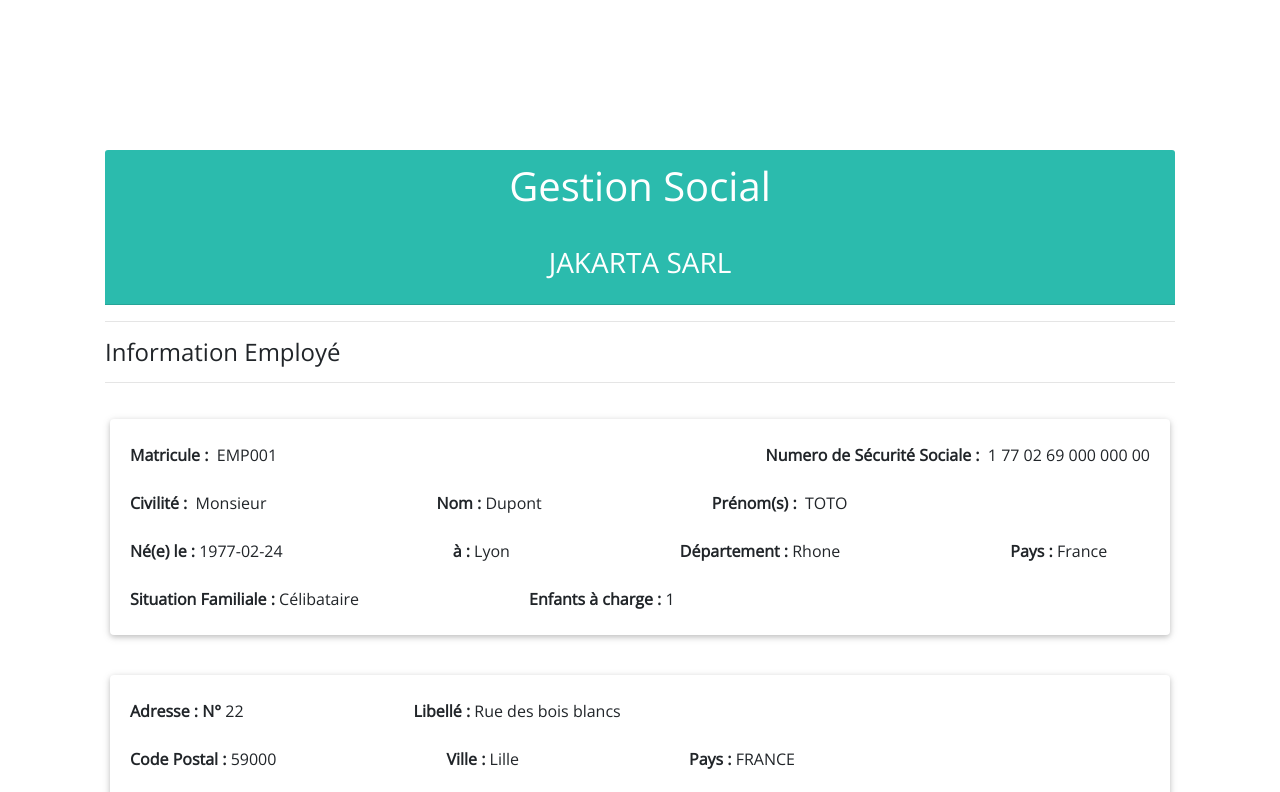
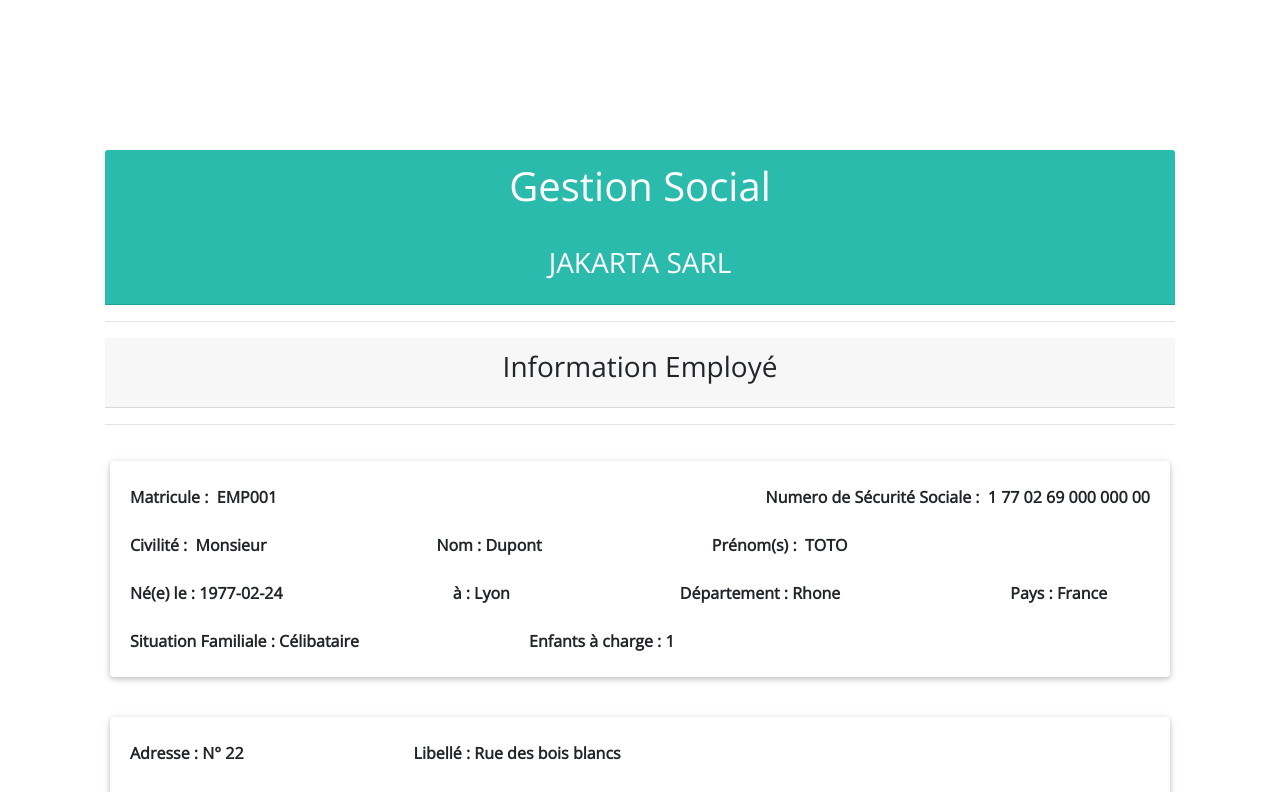
Before and after one commit to eddy62/emna_front_end, a React (Create React App) app: page /detailEmploye/1 in a window 1280 px wide. Shown: the top 792 px of the page. Built offline with nearby package versions, Linux system fonts and the light colour scheme.

Commit message:
commit avant pull

```diff
--- a/src/Routes.js
+++ b/src/Routes.js
@@ -15,7 +15,7 @@ import Contrat from "./components/contrat/Contrat";
 import DetailContrat from "./components/contrat/detailContrat/DetailContrat";
 import CreerContrat from "./components/contrat/creerContrat/CreerContrat";
 import Home from "./components/home/Home";
-import MenuClientFournisseur from "./components/component-clientFournisseur/menuClientFournisseur";
+import MenuClientFournisseur from "./components/clientFournisseur/menuClientFournisseur";
 
 import Bancaire from "./components/bancaire/index";
 import CreationOperation from "./components/bancaire/operation/creationOperation/creationOperation";
@@ -46,6 +46,7 @@ export default class Routes extends Component {
           <PrivateRoute exact path="/" component={Home} />
           <Route path="/login" component={IndexLogin} />
 
+          {/* Gestion Social */}
           <Route path="/socialHome" component={AccueilSocial} />
           <Route path="/listEmployes" component={ListEmployes} />
           <Route path="/detailEmploye/:id" component={DetailEmploye} />
--- a/src/components/social/gestion_employes/Detail_employe.js
+++ b/src/components/social/gestion_employes/Detail_employe.js
@@ -103,7 +103,9 @@ class DetailEmploye extends React.Component {
             <div>
               <hr></hr>
             </div>
-            <MDBCardTitle className="text">{title1}</MDBCardTitle>
+            <MDBCardHeader>
+              <MDBCardTitle tag="h3">{title1}</MDBCardTitle>
+            </MDBCardHeader>
             <div>
               <hr></hr>
             </div>
--- a/src/components/social/gestion_employes/List_employes.js
+++ b/src/components/social/gestion_employes/List_employes.js
@@ -332,6 +332,9 @@ class ListEmployes extends React.Component {
               {title1}
             </MDBCardHeader>
 
+            <div>
+              <hr></hr>
+            </div>
             <div>{this.tableau()}</div>
             <div>
               <hr></hr>
```
